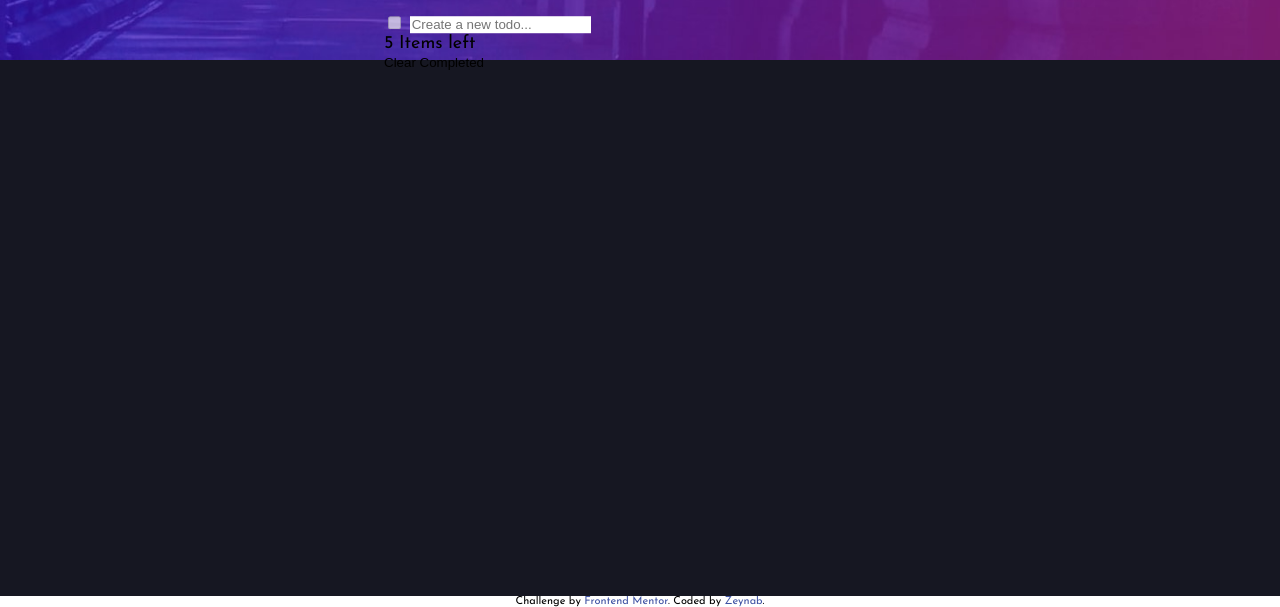
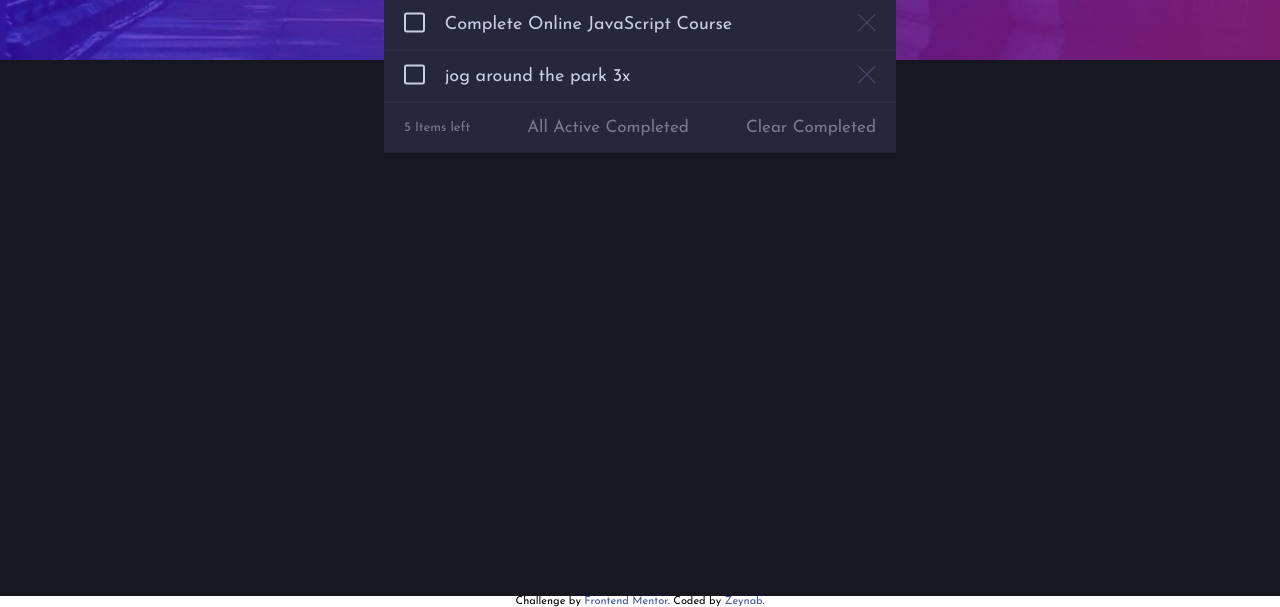
Before and after one commit to zeynabmvs/TodoApp, a website: page index.html in a window 1280 px wide. Shown: the part 204-811 px from the top of the page. Drawn offline with nearby package versions, Linux system fonts and the light colour scheme; files that its build step writes are made by us from their sources.

Commit message:
task item styles

```diff
--- a/app/scss/components/_index.scss
+++ b/app/scss/components/_index.scss
@@ -1,2 +1,3 @@
 @forward 'toggle';
 @forward 'app';
+@forward 'checkbox';
--- a/app/scss/components/app.scss
+++ b/app/scss/components/app.scss
@@ -17,10 +17,64 @@
 
     &__tasks {
 
+        .task_item {
+            display: flex;
+            align-items: center;
+            background-color: var(--task-bg);
+            border-bottom: 1px solid var(--very-dark-grayish-blue);
+            padding: rem(15) rem(20);
+            color: var(--text-active);
+
+            p {
+
+            }
+
+            button {
+                float: right;
+                margin-left: auto;
+            }
+        }
+
+        #add_task {
+            margin-bottom: rem(15);
+            border-radius: rem(4);
+            border: none;
+
+            input[type="text"] {
+                // height: rem(50);
+                width: 100%;
+                background-color: var(--task-bg);
+                color: var(--text-active);
+                font-family: inherit;
+                // padding-left: rem(25);
+                font-size: inherit;
+
+            }
+        }
+
+
     }
 
     &__footer {
+        height: rem(50);
+        background-color: var(--task-bg);
+        font-size: rem(17);
+        font-family: inherit;
+        padding: 0 rem(20);
+        color: var(--text-inactive);
 
+        span {
+            font-size: rem(13);
+
+        }
+
+        a {
+            color: var(--text-inactive);
+
+            &:hover {
+                color: var(--text-active);
+            }
+        }
     }
 
 }
--- /dev/null
+++ b/app/scss/components/checkbox.scss
@@ -0,0 +1,53 @@
+@use '../util' as *;
+
+input[type="checkbox"] {
+    /* Add if not using autoprefixer */
+    -webkit-appearance: none;
+    /* Remove most all native input styles */
+    appearance: none;
+    /* For iOS < 15 */
+    // background-color: var(--form-background);
+    /* Not removed via appearance */
+    margin: 0;
+
+    font: inherit;
+    color: currentColor;
+    width: 1.15em;
+    height: 1.15em;
+    border: 0.15em solid currentColor;
+    border-radius: 0.15em;
+    transform: translateY(-0.075em);
+
+    display: grid;
+    place-content: center;
+    margin-right: rem(20);
+  }
+
+  input[type="checkbox"]::before {
+    content: "";
+    width: 0.65em;
+    height: 0.65em;
+    clip-path: polygon(14% 44%, 0 65%, 50% 100%, 100% 16%, 80% 0%, 43% 62%);
+    transform: scale(0);
+    transform-origin: bottom left;
+    transition: 120ms transform ease-in-out;
+    // box-shadow: inset 1em 1em var(--form-control-color);
+    /* Windows High Contrast Mode */
+    background-color: CanvasText;
+  }
+
+  input[type="checkbox"]:checked::before {
+    transform: scale(1);
+  }
+
+  input[type="checkbox"]:focus {
+    outline: max(2px, 0.15em) solid currentColor;
+    outline-offset: max(2px, 0.15em);
+  }
+
+  input[type="checkbox"]:disabled {
+    // --form-control-color: var(--form-control-disabled);
+
+    // color: var(--form-control-disabled);
+    cursor: not-allowed;
+  }
--- a/app/scss/globals/colors.scss
+++ b/app/scss/globals/colors.scss
@@ -22,7 +22,6 @@
 
   --background: var(--very-dark-blue);
   --task-bg: var(--very-dark-desaturated-blue);
-  --task-text: var(--Light-grayish-blue);
-  // --task-text-new: var();
-  // --task-text-complete: var();
+  --text-active: var(--Light-grayish-blue);
+  --text-inactive: var(--Dark-grayish-blue);
 }
--- a/app/scss/globals/typography.scss
+++ b/app/scss/globals/typography.scss
@@ -24,4 +24,5 @@ a:active {
 }
 
 p {
+  margin: 0;
 }
--- a/index.html
+++ b/index.html
@@ -34,23 +34,34 @@
       </div>
 
       <div class="app__tasks">
-        <div id="add_task">
+        <div id="add_task" class="task_item task_item--disabled">
             <input type="checkbox" name="checkbox-disabled" disabled />
             <input type="text" name="new_task" placeholder="Create a new todo...">
         </div>
 
         <div class="all_tasks">
-
+          <div class="task_item">
+            <input type="checkbox" name="checkbox-active" />
+            <p>Complete Online JavaScript Course</p>
+            <button><img src="/images/icon-cross.svg" alt="Delete task"></button>
+          </div>
+          <div class="task_item">
+            <input class="checkbox" type="checkbox" name="checkbox-active" />
+            <p>jog around the park 3x</p>
+            <button><img src="/images/icon-cross.svg" alt="Delete task"></button>
+          </div>
         </div>
 
       </div>
 
-      <div class="app__footer">
+      <div class="app__footer flex flex-d-r flex-jc-sb flex-ai-c">
         <span>5 Items left</span>
         <div class="filter_by">
-
+          <a href="#">All</a>
+          <a href="#">Active</a>
+          <a href="#">Completed</a>
         </div>
-        <button>Clear Completed</button>
+        <a href="#">Clear Completed</a>
       </div>
     </section>
 
```
